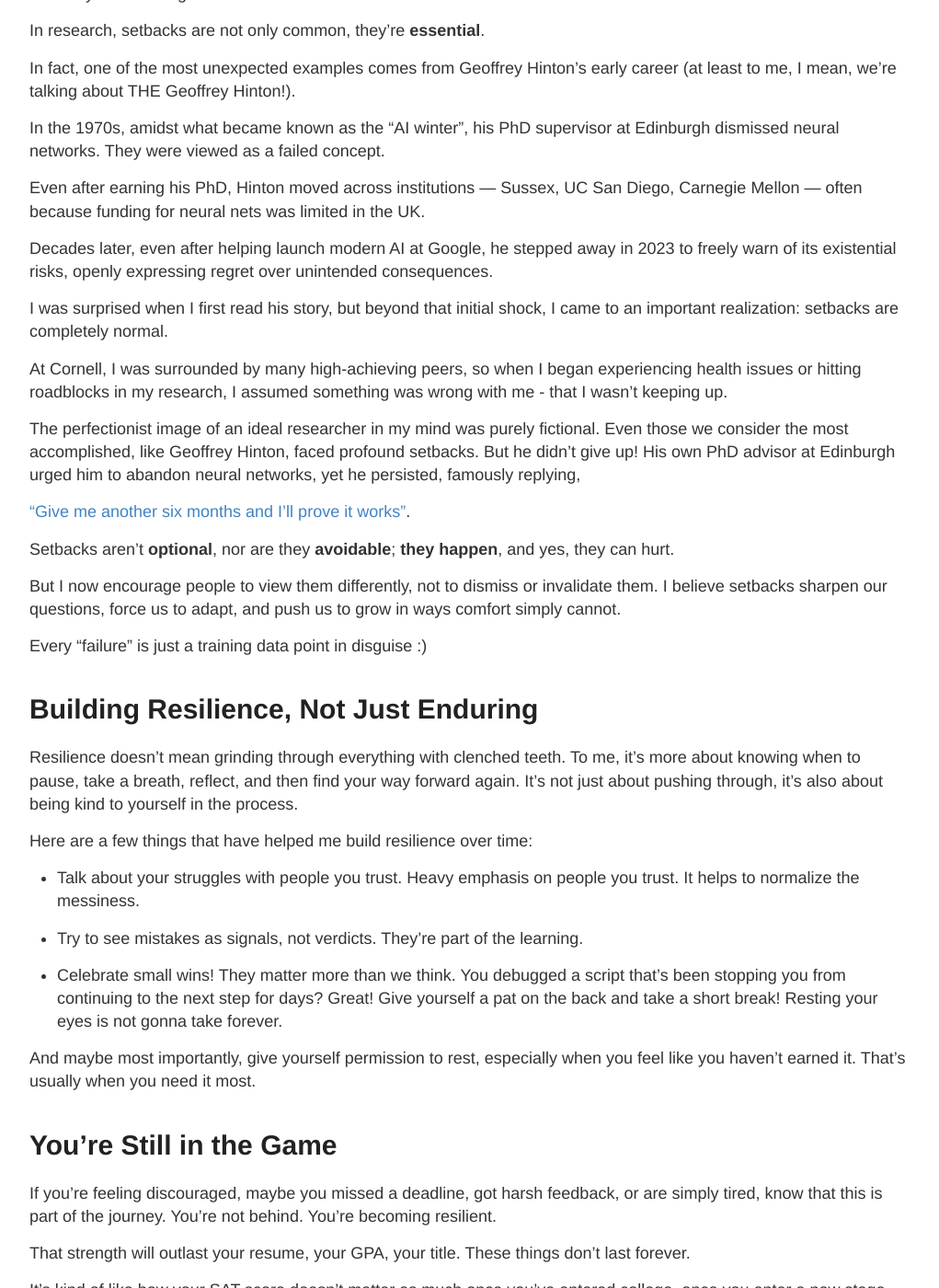
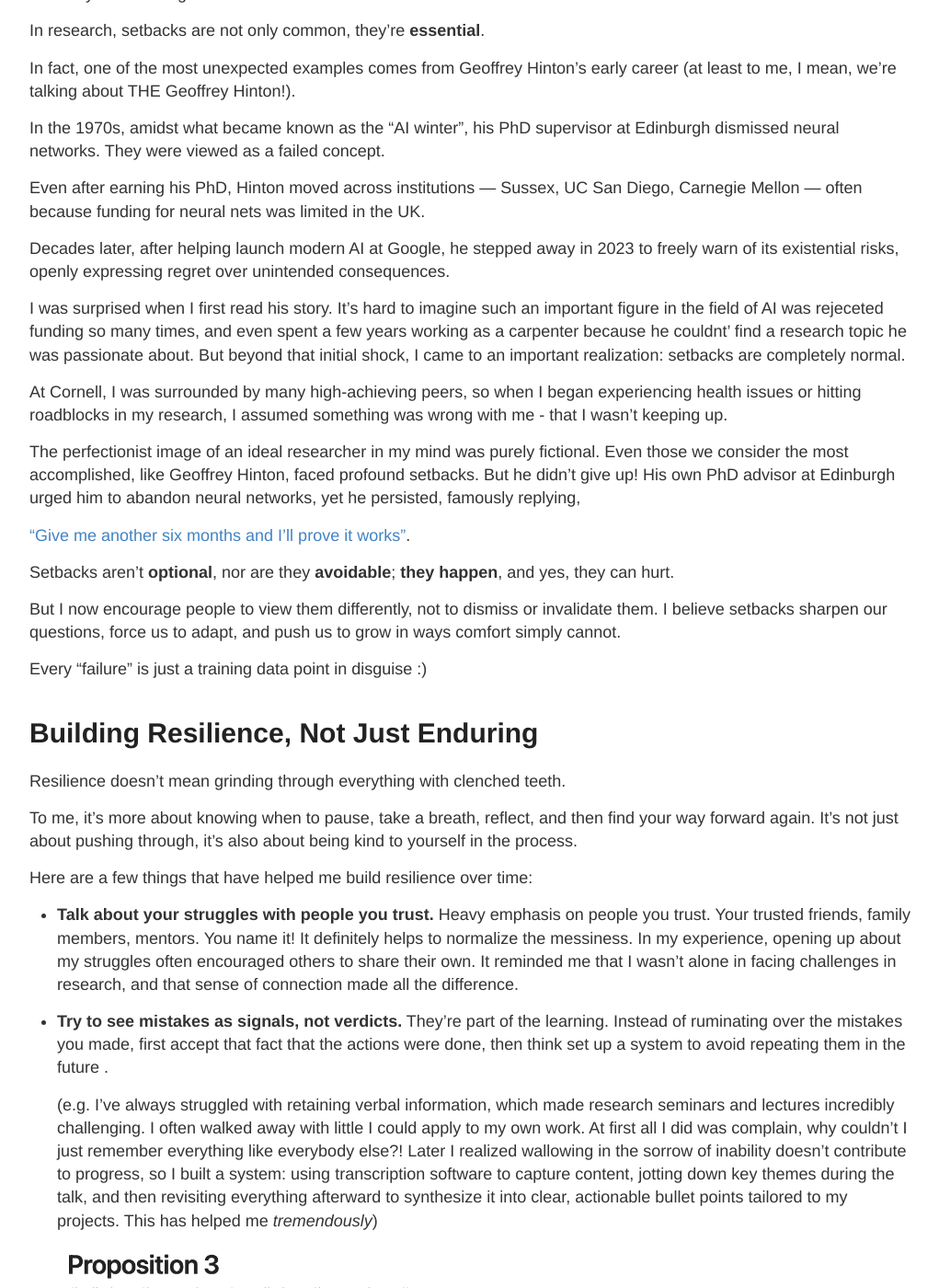
Before and after one commit to nicolehao34/nicolehao34.github.io, a Jekyll site: the page built from _posts/2025-07-03-resilience-is-all-you-need.md, in a window 1280 px wide and 1400 px high, scrolled down 866 px. Shown: the whole window at 92% size, without its empty margins (128-1149 px from the left). Built offline with Jekyll 4.4.1, drawn with Linux system fonts in a browser that asks for light colours; comment, search, counter and statistics services are not loaded; some of the changed text lies outside the part shown.

Commit message:
add resilience notes image, fixed grammar

```diff
--- a/_posts/2025-07-03-resilience-is-all-you-need.md
+++ b/_posts/2025-07-03-resilience-is-all-you-need.md
@@ -29,9 +29,9 @@
 
 Even after earning his PhD, Hinton moved across institutions — Sussex, UC San Diego, Carnegie Mellon — often because funding for neural nets was limited in the UK.
 
-Decades later, even after helping launch modern AI at Google, he stepped away in 2023 to freely warn of its existential risks, openly expressing regret over unintended consequences.
+Decades later, after helping launch modern AI at Google, he stepped away in 2023 to freely warn of its existential risks, openly expressing regret over unintended consequences.
 
-I was surprised when I first read his story, but beyond that initial shock, I came to an important realization: setbacks are completely normal.
+I was surprised when I first read his story. It's hard to imagine such an important figure in the field of AI was rejeceted funding so many times, and even spent a few years working as a carpenter because he couldnt' find a research topic he was passionate about. But beyond that initial shock, I came to an important realization: setbacks are completely normal.
 
 
 At Cornell, I was surrounded by many high-achieving peers, so when I began experiencing health issues or hitting roadblocks in my research, I assumed something was wrong with me - that I wasn’t keeping up.
@@ -49,15 +49,22 @@
 
 # Building Resilience, Not Just Enduring
 
-Resilience doesn’t mean grinding through everything with clenched teeth. To me, it’s more about knowing when to pause, take a breath, reflect, and then find your way forward again. It’s not just about pushing through, it’s also about being kind to yourself in the process.
+Resilience doesn’t mean grinding through everything with clenched teeth.
+
+To me, it’s more about knowing when to pause, take a breath, reflect, and then find your way forward again. It’s not just about pushing through, it’s also about being kind to yourself in the process.
 
 Here are a few things that have helped me build resilience over time:
 
-- Talk about your struggles with people you trust. Heavy emphasis on people you trust. It helps to normalize the messiness.
+- **Talk about your struggles with people you trust.** Heavy emphasis on people you trust. Your trusted friends, family members, mentors. You name it! It definitely helps to normalize the messiness. In my experience, opening up about my struggles often encouraged others to share their own. It reminded me that I wasn’t alone in facing challenges in research, and that sense of connection made all the difference.
 
-- Try to see mistakes as signals, not verdicts. They’re part of the learning.
+- **Try to see mistakes as signals, not verdicts.** They’re part of the learning. Instead of ruminating over the mistakes you made, first accept that fact that the actions were done, then think set up a system to avoid repeating them in the future .
 
-- Celebrate small wins! They matter more than we think. You debugged a script that's been stopping you from continuing to the next step for days? Great! Give yourself a pat on the back and take a short break! Resting your eyes is not gonna take forever.
+    (e.g. I’ve always struggled with retaining verbal information, which made research seminars and lectures incredibly challenging. I often walked away with little I could apply to my own work. At first all I did was complain, why couldn't I just remember everything like everybody else?! Later I realized wallowing in the sorrow of inability doesn't contribute to progress, so I built a system: using transcription software to capture content, jotting down key themes during the talk, and then revisiting everything afterward to synthesize it into clear, actionable bullet points tailored to my projects. This has helped me *tremendously*)
+
+    ![Handwritten notes on a notepad with highlighted bullet points and arrows connecting ideas, placed on a desk with a laptop and pen nearby. The notes include phrases such as Key Themes, Action Items, and Synthesis. The environment suggests a focused and organized workspace, conveying a sense of determination and proactive problem-solving.](/images/resilience/resilience-notes.png)
+    (An example of the post-lecture notes I took for applied functional analysis. This ended up being extremely helpful for understanding key concepts in a later project.)
+
+- **Celebrate small wins!** They matter more than we think. You debugged a script that's been stopping you from continuing to the next step for days? Great! Give yourself a pat on the back and take a short break! Resting your eyes is not gonna take forever.
 
 And maybe most importantly, give yourself permission to rest, especially when you feel like you haven’t earned it. That’s usually when you need it most.
 
@@ -81,7 +88,7 @@
 
 These are things that mean way more than small mistakes you made, so don't let them stop you from fulfilling your promise.
 
-Keep going! Because **resilience** is all you need.
+Keep going! Because **resilience is all you need**.
 
 
 Nicole Hao, Jul 3, 2025, NYC.
```
Also changed, not shown: other parts of _posts/2025-07-03-resilience-is-all-you-need.md (+1 -1 lines), images/resilience/resilience-notes.png (added).
